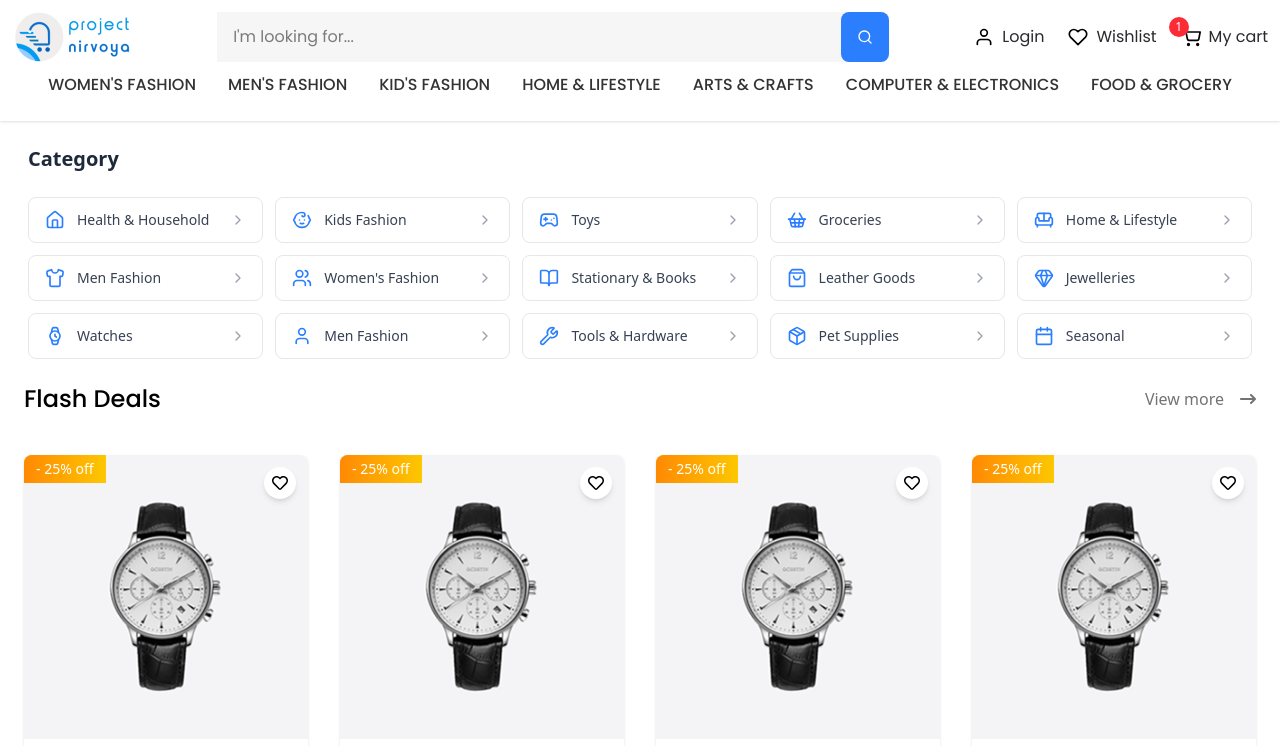
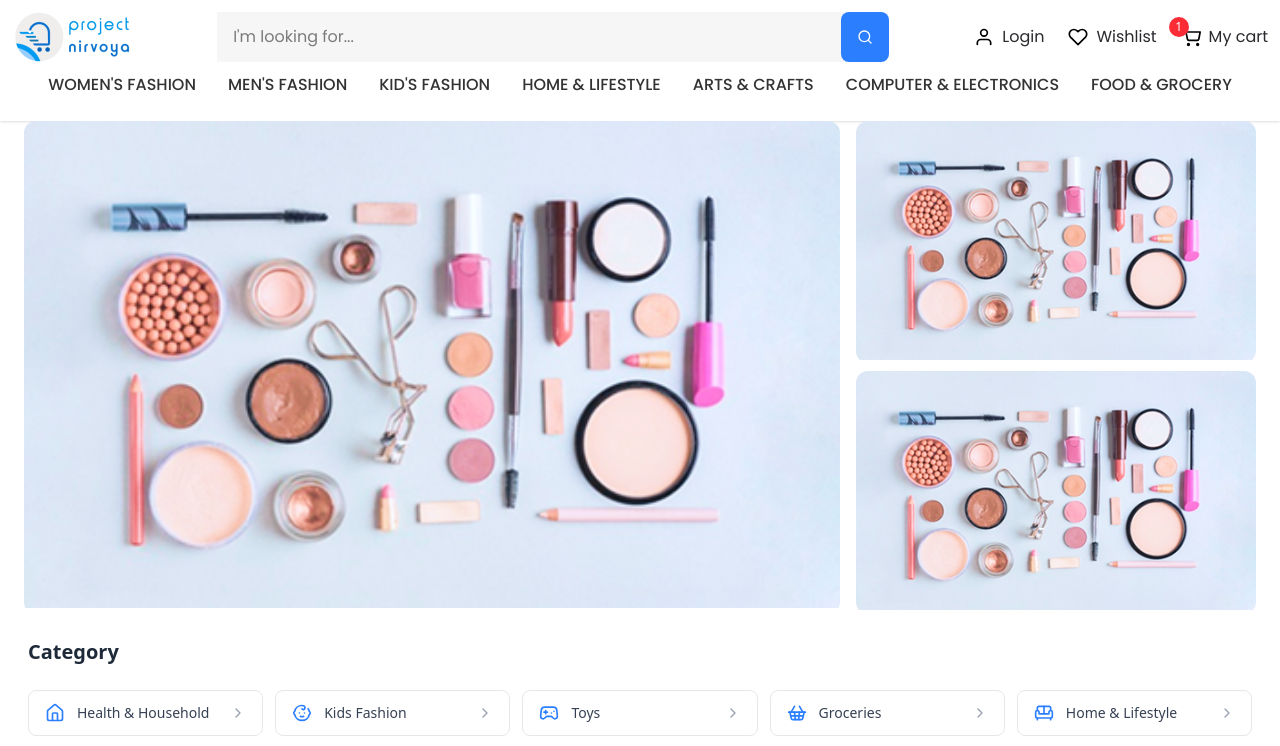
Before and after one commit to Mohammad-Nadil/ebt-ecommerce, a React (Vite) app: page / in a window 1280 px wide. Shown: the top 746 px of the page. Built offline with nearby package versions, Linux system fonts and the light colour scheme.

Commit message:
slider installed

```diff
--- a/index.html
+++ b/index.html
@@ -5,7 +5,17 @@
     <link rel="icon" type="image/svg+xml" href="/vite.svg" />
     <meta name="viewport" content="width=device-width, initial-scale=1.0" />
     <title>ebt-ecommerce</title>
-
+    <link
+      rel="stylesheet"
+      type="text/css"
+      charset="UTF-8"
+      href="https://cdnjs.cloudflare.com/ajax/libs/slick-carousel/1.6.0/slick.min.css"
+    />
+    <link
+      rel="stylesheet"
+      type="text/css"
+      href="https://cdnjs.cloudflare.com/ajax/libs/slick-carousel/1.6.0/slick-theme.min.css"
+    />
   </head>
   <body>
     <div id="root"></div>
--- a/package.json
+++ b/package.json
@@ -17,6 +17,7 @@
     "react-icons": "^5.5.0",
     "react-router": "^7.13.0",
     "react-router-dom": "^7.13.0",
+    "react-slick": "^0.31.0",
     "tailwindcss": "^4.1.18"
   },
   "devDependencies": {
--- a/src/components/Banner.jsx
+++ b/src/components/Banner.jsx
@@ -1,11 +1,43 @@
-import React from 'react'
+import React from "react";
+import Container from "./Container";
+import img from "/Images/2.png";
+import Slider from "react-slick";
 
 const Banner = () => {
+  const item = [1, 1, 1, 1, 1, 1, 1];
+  var settings = {
+    dots: true,
+    infinite: true,
+    speed: 500,
+    slidesToShow: 1,
+    slidesToScroll: 1,
+  };
   return (
-    <div>
+    <section id="banner">
+      <Container
+        className={`  rounded-2xl   grid grid-cols-3 grid-rows-2 gap-x-4 gap-y-2`}
+      >
+        <div className=" aspect-video rounded-xl overflow-clip col-span-2 row-span-2">
+          <Slider {...settings}>
+            {item.map(() => (
+              <div className="   card">
+                <img className="w-full h-full object-cover" src={img} alt="" />
+              </div>
+            ))}
+          </Slider>
+        </div>
+        <div className=" overflow-clip rounded-xl  col-start-3">
+          <img src={img} alt="" />
+        </div>
+        <div className=" overflow-clip rounded-xl  col-start-3 row-start-2">
+          <img src={img} alt="" />
+        </div>
+      </Container>
+    </section>
+  );
+};
 
-    </div>
-  )
-}
-
-export default Banner
+export default Banner;
+<div className="   card">
+  <img className="w-full h-full object-cover" src={img} alt="" />
+</div>;
--- a/src/components/Navbar.jsx
+++ b/src/components/Navbar.jsx
@@ -2,15 +2,16 @@ import React from "react";
 import Container from "./Container";
 import { FiSearch, FiHeart, FiShoppingCart, FiUser } from "react-icons/fi";
 import logo from "/Images/logo.png";
+import { NavLink } from "react-router";
 
 const Navbar = () => {
   return (
     <nav className="bg-white shadow py-3">
       <Container>
         <div className="flex items-center justify-between lg:gap-x-14 xl:gap-x-0 ">
-          <div className="flex items-center gap-4 ">
+          <NavLink to={`/`} className="flex items-center gap-4 ">
             <img src={logo} alt="Logo" />
-          </div>
+          </NavLink>
 
           <div className="flex-1 max-w-2xl hidden lg:block">
             <div className="relative">
--- a/src/main.jsx
+++ b/src/main.jsx
@@ -6,12 +6,12 @@ import Product from "./pages/Product.jsx";
 import ProductDetail from "./pages/ProductDetail.jsx";
 import Home from "./Home.jsx";
 import Footer from "./components/Footer.jsx";
-import Navbar from "./components/Navbar.jsx"
+import Navbar from "./components/Navbar.jsx";
 
 createRoot(document.getElementById("root")).render(
   <StrictMode>
     <BrowserRouter>
-     <Navbar/>
+      <Navbar />
       <Routes>
         <Route index element={<Home />} />
         <Route path="/product" element={<Product />} />
```
Also changed, not shown: public/Images/2.png (added), 1 other file (tests, documents, lock files or other folders).
